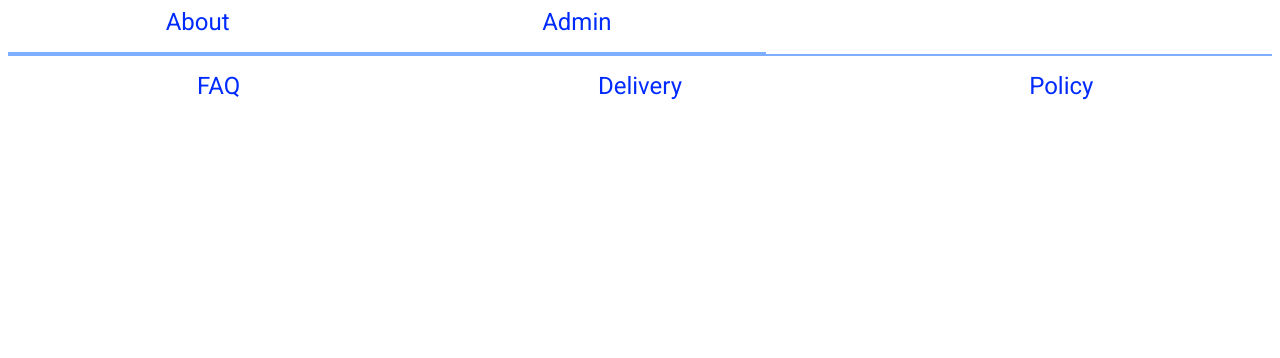
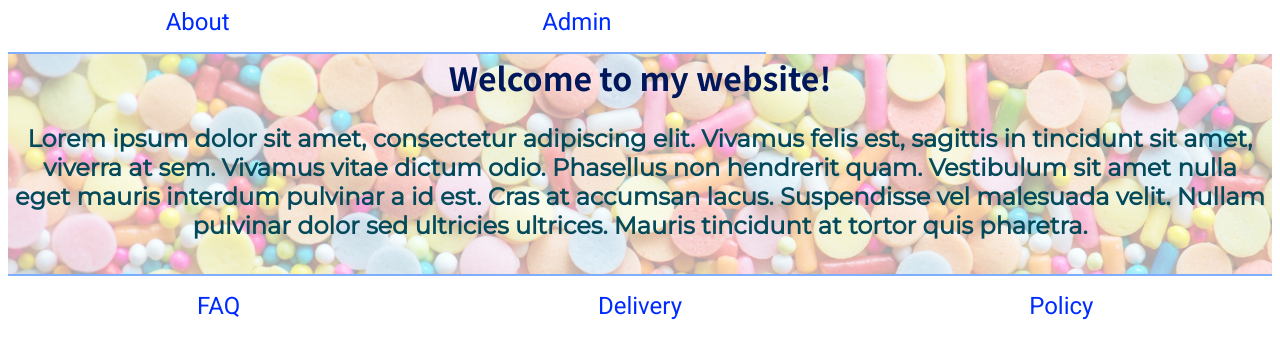
Before and after one commit to Simoonnn/candies, an Angular app: page /about in a window 1280 px wide. Before the commit this address led to /. Shown: the top 358 px of the page. Built offline with nearby package versions, Linux system fonts and the light colour scheme.

Commit message:
Add content to about page

```diff
--- /dev/null
+++ b/src/app/about/about.component.html
@@ -0,0 +1,6 @@
+<div class="container">
+  <h3>Welcome to my website!</h3>
+  <p>Lorem ipsum dolor sit amet, consectetur adipiscing elit. Vivamus felis est, sagittis in tincidunt sit amet, viverra at sem. Vivamus vitae dictum odio. Phasellus non hendrerit quam. Vestibulum sit amet nulla eget mauris interdum pulvinar a id est. Cras at accumsan lacus. Suspendisse vel malesuada velit. Nullam pulvinar dolor sed ultricies ultrices. Mauris tincidunt at tortor quis pharetra.
+
+  <div class="background"></div>
+</div>
--- /dev/null
+++ b/src/app/about/about.component.scss
@@ -0,0 +1,36 @@
+.container {
+  padding: 0px 5px 10px;
+  position: relative;
+  opacity: 1;
+  z-index: 1;
+  text-align:center;
+
+  .background {
+    position: absolute;
+    top: 0;
+    left: 0;
+    z-index: -1;
+    opacity: 0.35;
+    width: 100%;
+    height: 100%;
+    background: url("../../assets/candies_back.png")
+    no-repeat scroll 0% 0%/cover padding-box;
+  }
+
+  h3 {
+    padding:0px;
+    margin: 0px;
+    color: #00175b;
+    font-weight: 900;
+    font-family: 'Noto Sans HK', sans-serif;
+    font-size: 2em;
+  }
+
+  p {
+    color: #044a5b;
+    font-weight: 700;
+    font-family: 'Montserrat', sans-serif;
+    font-size: 1.5em;
+  }
+
+}
--- /dev/null
+++ b/src/app/about/about.component.ts
@@ -0,0 +1,15 @@
+import { Component, OnInit } from '@angular/core';
+
+@Component({
+  selector: 'app-about',
+  templateUrl: './about.component.html',
+  styleUrls: ['./about.component.scss']
+})
+export class AboutComponent implements OnInit {
+
+  constructor() { }
+
+  ngOnInit() {
+  }
+
+}
--- a/src/app/app-routing.module.ts
+++ b/src/app/app-routing.module.ts
@@ -1,7 +1,10 @@
 import { NgModule } from '@angular/core';
 import { Routes, RouterModule } from '@angular/router';
+import {AboutComponent} from './about/about.component';
 
-const routes: Routes = [];
+const routes: Routes = [
+  {path: 'about' , component: AboutComponent}
+];
 
 @NgModule({
   imports: [RouterModule.forRoot(routes)],
--- a/src/app/app.component.html
+++ b/src/app/app.component.html
@@ -1,5 +1,5 @@
 <header class="grid-container top-grid">
-  <a routerLink="" class="grid-item">About</a>
+  <a routerLink="about" class="grid-item">About</a>
   <a routerLink="" class="grid-item">Admin</a>
 </header>
 <router-outlet></router-outlet>
--- a/src/app/app.component.scss
+++ b/src/app/app.component.scss
@@ -1,8 +1,4 @@
-/*
-font-family: 'Roboto', sans-serif;
-font-family: 'Noto Sans HK', sans-serif;
-font-family: 'Montserrat', sans-serif;
- */
+
 .grid-container {
   display: flex;
   justify-content: space-around;
--- a/src/app/app.module.ts
+++ b/src/app/app.module.ts
@@ -3,10 +3,12 @@ import { NgModule } from '@angular/core';
 
 import { AppRoutingModule } from './app-routing.module';
 import { AppComponent } from './app.component';
+import { AboutComponent } from './about/about.component';
 
 @NgModule({
   declarations: [
-    AppComponent
+    AppComponent,
+    AboutComponent
   ],
   imports: [
     BrowserModule,
```
Also changed, not shown: 1 other file (tests, documents, lock files or other folders).
